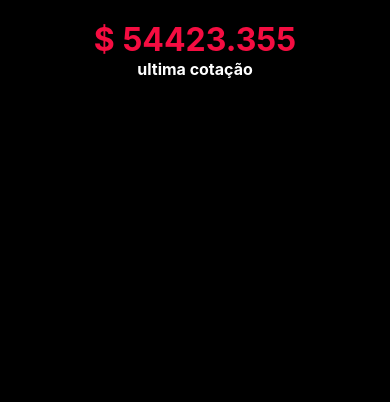
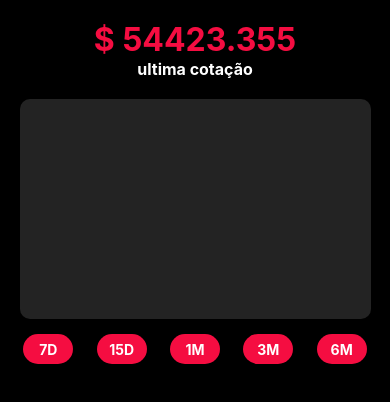
Before and after one commit to gustavocaldonho/OneBitCoin, a React Native app in the folder onebitcoin/: screen / in a window 390 px wide. Shown: the top 402 px of the page. Built offline with nearby package versions, Linux system fonts and the light colour scheme.

Commit message:
estilização componentes

```diff
--- a/onebitcoin/App.js
+++ b/onebitcoin/App.js
@@ -2,6 +2,8 @@
 import { StyleSheet, StatusBar, SafeAreaView, Platform } from "react-native";
 
 import CurrentPrice from "./src/components/CurrentPrice";
+import HistoryGraphic from "./src/components/HistoryGraphic";
+import QuotationsList from "./src/components/QuotationsList";
 
 export default function App() {
   return (
@@ -9,6 +11,8 @@
       {/* Onde fica as informações de wi-fi, bateria e hora na parte superior da tela */}
       <StatusBar backgroundColor="#f50d41" barStyle="dark-content" />
       <CurrentPrice />
+      <HistoryGraphic />
+      <QuotationsList />
     </SafeAreaView>
   );
 }
--- a/onebitcoin/src/components/CurrentPrice/styles.js
+++ b/onebitcoin/src/components/CurrentPrice/styles.js
@@ -5,6 +5,7 @@
     width: "100%",
     height: "auto",
     alignItems: "center",
+    marginBottom: 20,
   },
   currentPrice: {
     color: "#f50d41",
--- a/onebitcoin/src/components/HistoryGraphic/index.js
+++ b/onebitcoin/src/components/HistoryGraphic/index.js
@@ -0,0 +1,7 @@
+import React from "react";
+import { View } from "react-native";
+import styles from "./styles";
+
+export default function HistoryGraphic() {
+  return <View style={styles.contentGraphic}></View>;
+}
--- a/onebitcoin/src/components/HistoryGraphic/styles.js
+++ b/onebitcoin/src/components/HistoryGraphic/styles.js
@@ -0,0 +1,12 @@
+import { StyleSheet } from "react-native";
+
+const styles = StyleSheet.create({
+  contentGraphic: {
+    width: "90%",
+    height: 220,
+    backgroundColor: "#232323",
+    borderRadius: 10,
+  },
+});
+
+export default styles;
--- a/onebitcoin/src/components/QuotationsList/index.js
+++ b/onebitcoin/src/components/QuotationsList/index.js
@@ -0,0 +1,28 @@
+import React, { Fragment } from "react";
+import { ScrollView, View, Text, TouchableOpacity } from "react-native";
+import styles from "./styles";
+
+export default function QuotationsList() {
+  return (
+    // Todo conteúdo precisa estar dentro de uma view, ou, no caso, dentro de um fragment.
+    <Fragment>
+      <View style={styles.filters}>
+        <TouchableOpacity style={styles.buttonQuery} onPress={() => {}}>
+          <Text style={styles.textButtonQuery}>7D</Text>
+        </TouchableOpacity>
+        <TouchableOpacity style={styles.buttonQuery} onPress={() => {}}>
+          <Text style={styles.textButtonQuery}>15D</Text>
+        </TouchableOpacity>
+        <TouchableOpacity style={styles.buttonQuery} onPress={() => {}}>
+          <Text style={styles.textButtonQuery}>1M</Text>
+        </TouchableOpacity>
+        <TouchableOpacity style={styles.buttonQuery} onPress={() => {}}>
+          <Text style={styles.textButtonQuery}>3M</Text>
+        </TouchableOpacity>
+        <TouchableOpacity style={styles.buttonQuery} onPress={() => {}}>
+          <Text style={styles.textButtonQuery}>6M</Text>
+        </TouchableOpacity>
+      </View>
+    </Fragment>
+  );
+}
--- a/onebitcoin/src/components/QuotationsList/styles.js
+++ b/onebitcoin/src/components/QuotationsList/styles.js
@@ -0,0 +1,25 @@
+import { StyleSheet } from "react-native";
+
+const styles = StyleSheet.create({
+  filters: {
+    width: "100%",
+    flexDirection: "row",
+    paddingVertical: 15,
+    justifyContent: "space-evenly",
+  },
+  buttonQuery: {
+    width: 50,
+    height: 30,
+    backgroundColor: "#f50d41",
+    borderRadius: 50,
+    alignItems: "center",
+    justifyContent: "center",
+  },
+  textButtonQuery: {
+    color: "#ffffff",
+    fontWeight: "bold",
+    fontSize: 14,
+  },
+});
+
+export default styles;
```
